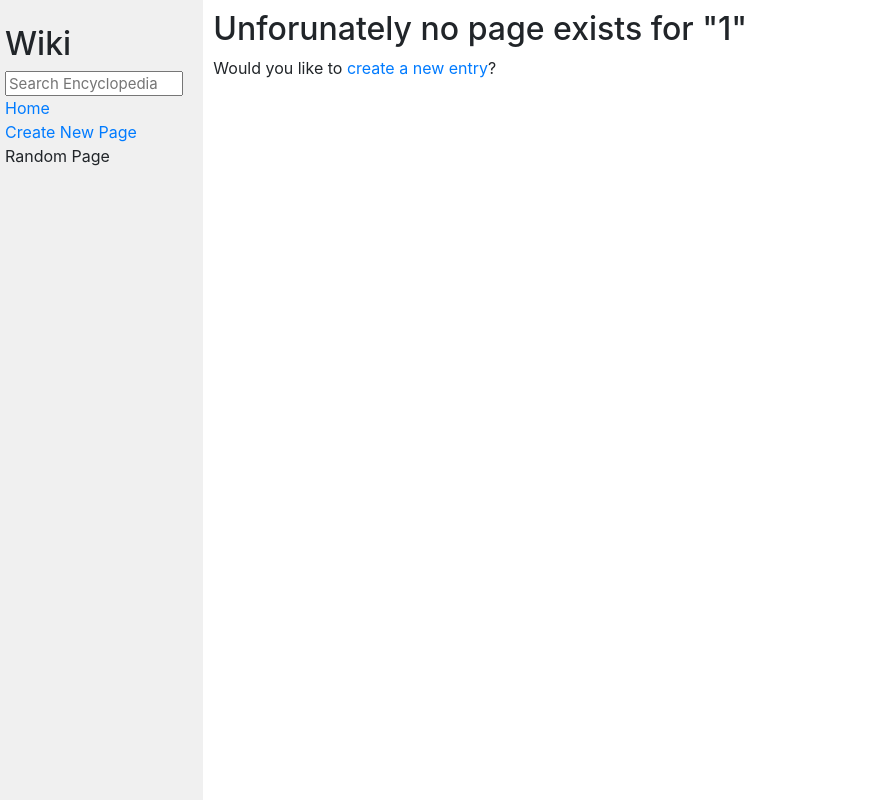
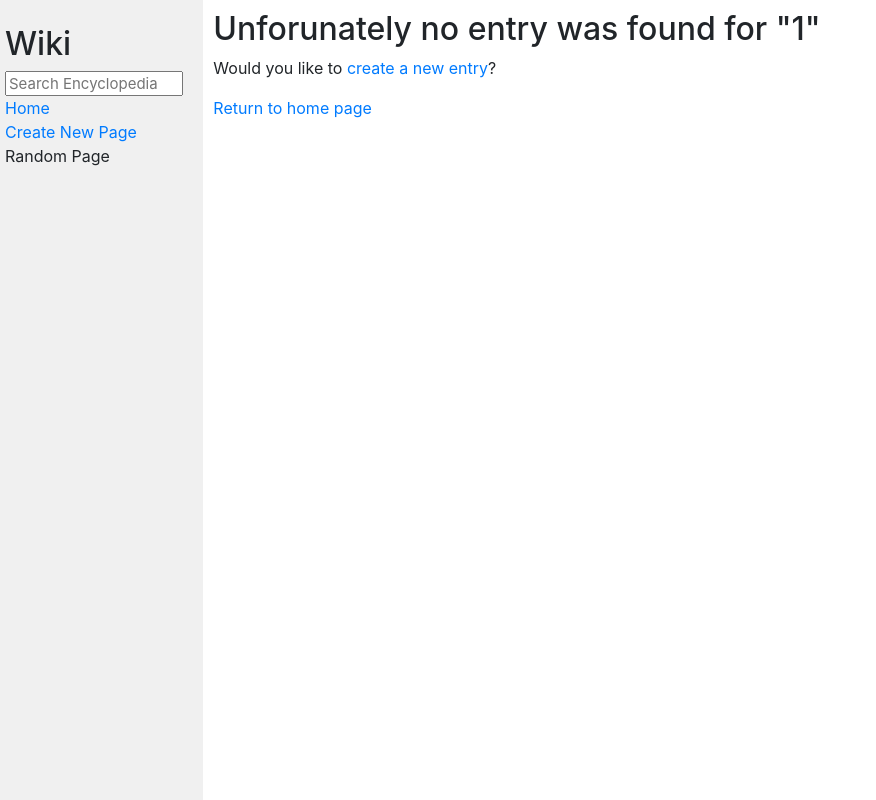
Before and after one commit to Medicliffy/CS50W_Projects, a Django app: page /wiki/1 in a window 1280 px wide. Shown: the whole page, without its empty margins (0-876 px from the left). Run offline with Django 3.2, Linux system fonts and the light colour scheme; some libraries are stand-ins or nearby versions.

Commit message:
Added search functionality

```diff
--- a/Project_1/wiki/encyclopedia/templates/encyclopedia/error.html
+++ b/Project_1/wiki/encyclopedia/templates/encyclopedia/error.html
@@ -12,4 +12,6 @@
         <p>Would you like to <a href="{% url 'new_page' %}?title={{name}}">create a new entry</a>?</p>
     {% endif %}
 
+    <p><a href="{% url 'index' %}"">Return to home page</a></p>
+
 {% endblock %}
--- a/Project_1/wiki/encyclopedia/templates/encyclopedia/layout.html
+++ b/Project_1/wiki/encyclopedia/templates/encyclopedia/layout.html
@@ -12,7 +12,7 @@
         <div class="row">
             <div class="sidebar col-lg-2 col-md-3">
                 <h2>Wiki</h2>
-                <form>
+                <form action="{% url 'search' %}">
                     <input class="search" type="text" name="q" placeholder="Search Encyclopedia">
                 </form>
                 <div>
--- a/Project_1/wiki/encyclopedia/urls.py
+++ b/Project_1/wiki/encyclopedia/urls.py
@@ -6,4 +6,5 @@ urlpatterns = [
     path("", views.index, name="index"),
     path("new", views.new_page, name="new_page"),
     path("wiki/<str:entry_name>", views.entry_page, name="entry"),
+    path("search", views.search, name="search")
 ]
--- a/Project_1/wiki/encyclopedia/views.py
+++ b/Project_1/wiki/encyclopedia/views.py
@@ -16,7 +16,7 @@ def entry_page(request, entry_name):
 
     if not content:
         return render(request, "encyclopedia/error.html", {
-            "message": f'Unforunately no page exists for "{entry_name}"',
+            "message": f'Unforunately no entry was found for "{entry_name}"',
             "title": "Page does not exist",
             "name": entry_name,
             "allow_create": True,
@@ -82,3 +82,41 @@ def new_page(request):
         return render(request, "encyclopedia/new_page.html",{
             "form": form
         })
+
+def search(request):
+
+    params = request.GET
+
+    # Redirect to index if no get parameters are specified
+    if params == {}:
+        return HttpResponseRedirect(reverse("index"))
+
+    term = params.get('q')
+    entries = util.list_entries()
+    lower_entries = list(map(str.lower, entries))
+
+    if term in entries:
+        return HttpResponseRedirect(reverse("entry", args=[term]))
+    elif term.lower() in lower_entries:
+        # Also redirect cases that don't match capitalization
+        term = entries[lower_entries.index(term.lower())]
+        return HttpResponseRedirect(reverse("entry", args=[term]))
+    else:
+        # Return list of entries with search as a subterm. Ignore capitalization.
+
+        matching_entries = [x for x in entries if term.lower() in x.lower()]
+
+        if matching_entries == []:
+            # Render error page if no matching entries are found
+            return render(request, "encyclopedia/error.html", {
+                "message": f'No matching entries were found for your search "{term}"',
+                "title": "No entries found",
+                "name": term,
+                "allow_create": False,
+            })
+        else:
+            # Render page listing potential matches
+            return render(request, "encyclopedia/search.html",{
+                "results": matching_entries,
+                "search_term": term,
+            })
```
Also changed, not shown: Project_1/wiki/encyclopedia/templates/encyclopedia/search.html (added, +16 -0 lines), 1 other file.
